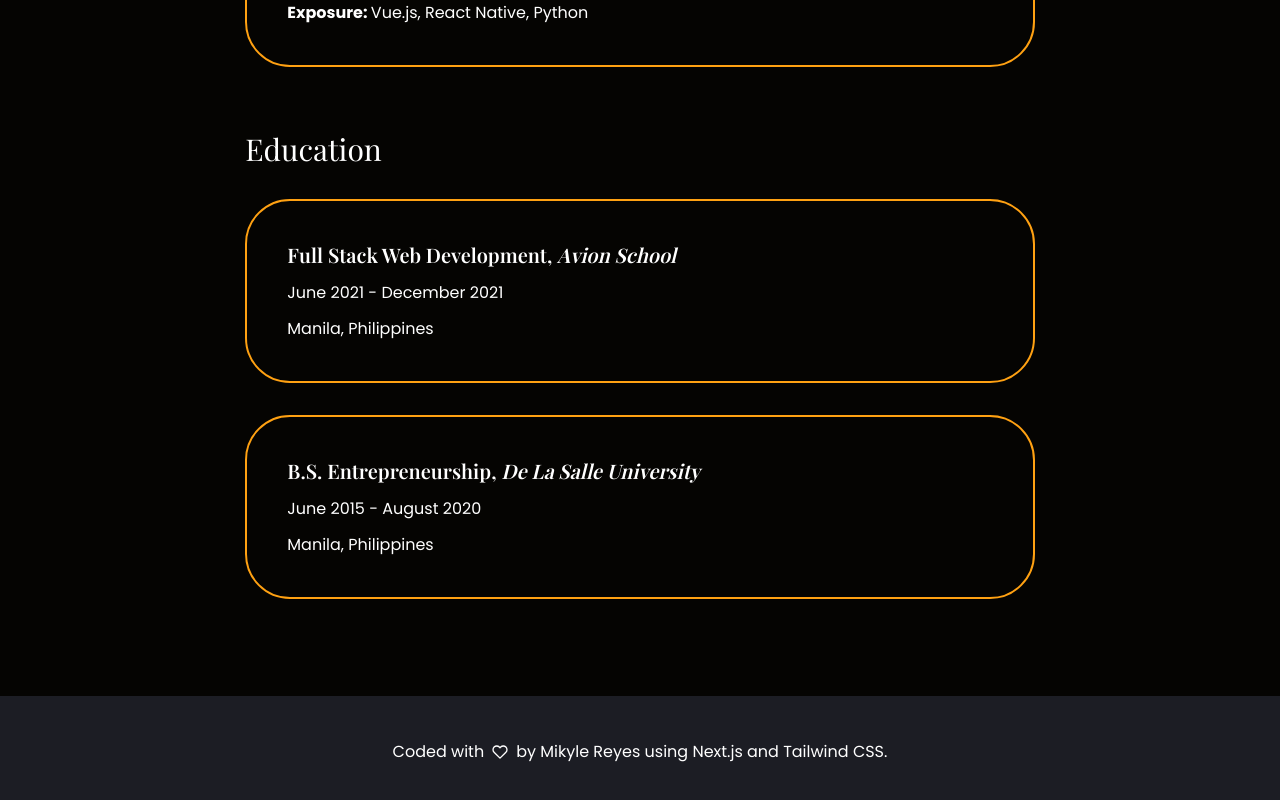
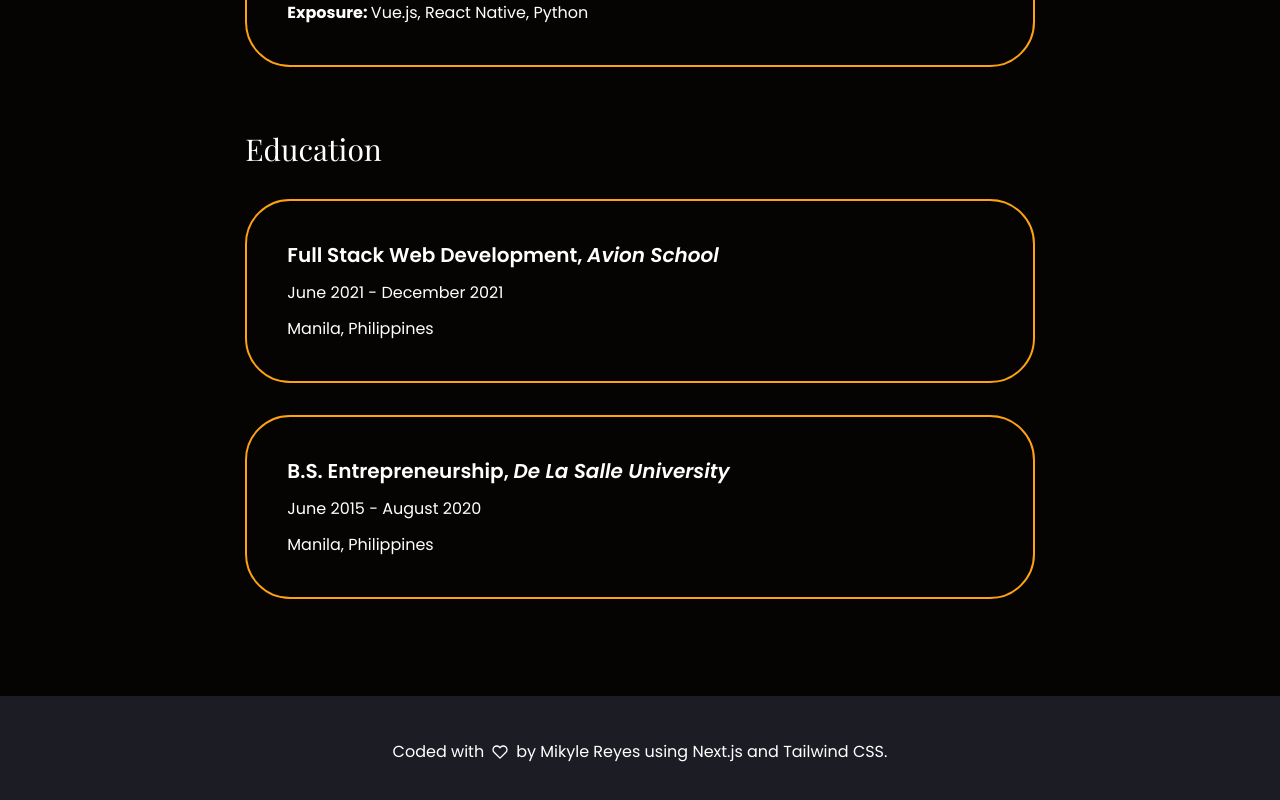
Before and after one commit to muhkyle17/portfolio-website, a Next.js app: page /resume in a window 1280 px wide. Shown: the part 4219-5019 px from the top of the page. Built offline with nearby package versions, Linux system fonts and the light colour scheme; a web font is replaced by a local one.

Commit message:
Change the font of the school titles

```diff
--- a/components/resume/Education.js
+++ b/components/resume/Education.js
@@ -9,9 +9,9 @@ const Education = ({ education }) => {
             key={Math.random()}
             className='flex gap-5 px-10 py-10 bg-transparent border-2 border-primary rounded-[45px]'>
             <div className='flex flex-col gap-3 w=[100%]'>
-              <h1 className='text-xl font-semibold'>
+              <h2 className='text-xl font-semibold'>
                 {edu.program}, <span className='italic'>{edu.school}</span>
-              </h1>
+              </h2>
               <p>{edu.duration}</p>
               <p>{edu.location}</p>
             </div>
```
